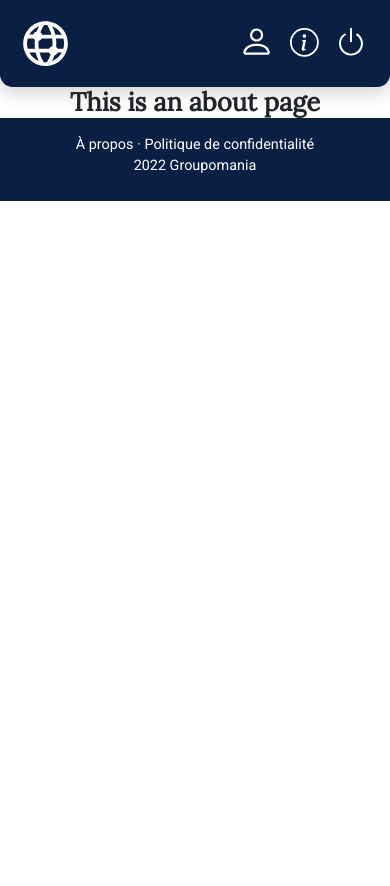
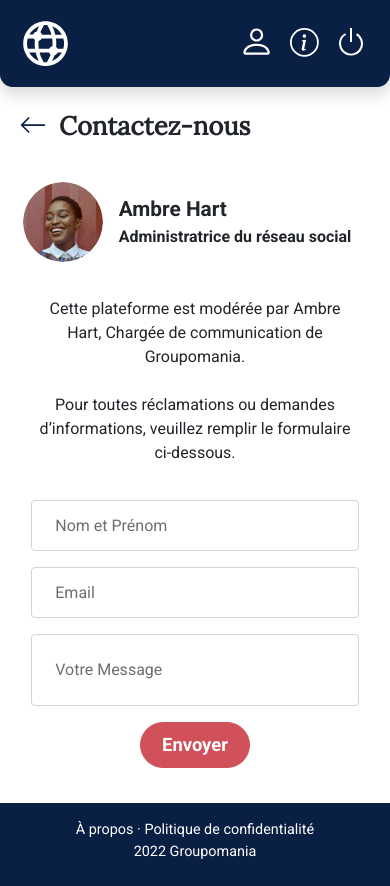
Before and after one commit to MarineFlora/MarineRapeneau_7_08112021, a Vue app in the folder frontend/: page /about in a window 390 px wide. Before the commit the page ends 844 px from the top, so only its background shows below. Built offline with nearby package versions, Linux system fonts and the light colour scheme.

Commit message:
ajout page à propos responsive

```diff
--- a/frontend/src/views/AboutPage.vue
+++ b/frontend/src/views/AboutPage.vue
@@ -1,18 +1,115 @@
 <template>
     <div class="about-page">
         <TheHeader />
-        <h1 class="font-weight-bold">This is an about page</h1>
+        <main>
+            <b-container class="maxwidth-page">
+                <div class="d-flex align-items-center mb-3">
+                    <router-link to="/" class="text-dark arrow-link p-1">
+                        <b-icon icon="arrow-left" font-scale="1.75" title="retour accueil"></b-icon>
+                    </router-link>
+                    <h1 class="my-4 mx-2 font-weight-bold">Contactez-nous</h1>
+                </div>
+
+                <div class="d-flex align-items-center justify-content-center">
+                    <router-link :to="'/user-profile/1'">
+                        <ProfileImage imageHeight="80" :imageUrl="require('../assets/images/admin.png')" />
+                    </router-link>
+                    <div class="font-weight-bold px-3 text-left" >
+                        <p class="user-name">Ambre Hart</p>
+                        <p>Administratrice du réseau social</p>
+                    </div>
+                </div>
+
+                <b-row align-h="center" class="py-5">
+                    <b-col cols="11" sm="7">
+                        <p>Cette plateforme est modérée par Ambre Hart, Chargée de communication de Groupomania. <br>
+                        <br>
+                        Pour toutes réclamations ou demandes d’informations, veuillez remplir le formulaire ci-dessous.
+                        </p>
+                    </b-col>
+                </b-row>
+
+                <b-row align-h="center" class="pb-5">
+                    <b-form class="form-width col-11 col-sm-7 align-items-center">
+                        <b-form-group>
+                            <div class="input-div" id="about-name">
+                                <h6 class="text-left">Nom et Prénom</h6>
+                                <b-form-input
+                                    v-model="aboutForm.name"
+                                    @focus="addClassFocus('#about-name')"
+                                    @blur="removeClassFocus('#about-name')"
+                                    type="text"
+                                    class="px-4 input pt-3"
+                                    autocomplete="name"
+                                ></b-form-input>
+
+                            </div>
+                        </b-form-group>
+
+                        <b-form-group>
+                            <div class="input-div" id="about-email" >
+                                <h6 class="text-left">Email</h6>
+                                <b-form-input
+                                    v-model="aboutForm.email"
+                                    @focus="addClassFocus('#about-email')"
+                                    @blur="removeClassFocus('#about-email')"
+                                    type="email"
+                                    class="px-4 input pt-3"
+                                    autocomplete="email"
+                                ></b-form-input>
+                            </div>
+                        </b-form-group>
+
+                        <b-form-group>
+                            <div class="input-div" id="about-message" >
+                                <h6 class="text-left">Votre Message</h6>
+                                <b-form-textarea
+                                    v-model="aboutForm.message"
+                                    @focus="addClassFocus('#about-message')"
+                                    @blur="removeClassFocus('#about-message')"
+                                    type="text"
+                                    class="px-4 input pt-3"
+                                    rows="1"
+                                    max-rows="6"
+                                ></b-form-textarea>
+                            </div>
+                        </b-form-group>
+
+                        <div class="d-flex justify-content-center">
+                            <BaseButton button-title="Envoyer" class="btn-pages" />
+                        </div>
+                    </b-form>
+                </b-row>
+            </b-container>
+        </main>
     </div>
 </template>
 
 <script>
 import TheHeader from '../components/TheHeader.vue';
+import ProfileImage from '../components/ProfileImage.vue';
+import BaseButton from '../components/BaseButton.vue';
+
+import router from '../router/index';
+import inputAnimationMixin from '../mixins/inputAnimationMixin.js'
 
 export default {
     name: 'AboutPage',
     components: {
-        TheHeader
-    }
+        TheHeader,
+        ProfileImage,
+        BaseButton
+    },
+    mixins: [inputAnimationMixin],
+    data() {
+        return {
+            aboutForm: {
+                name: '',
+                email: '',
+                message: ''
+            }
+        };
+    },
 }
 </script>
 
```
Also changed, not shown: frontend/src/assets/images/LauraLoiseau.png (deleted), frontend/src/assets/images/YvesLegrand.png (deleted).
